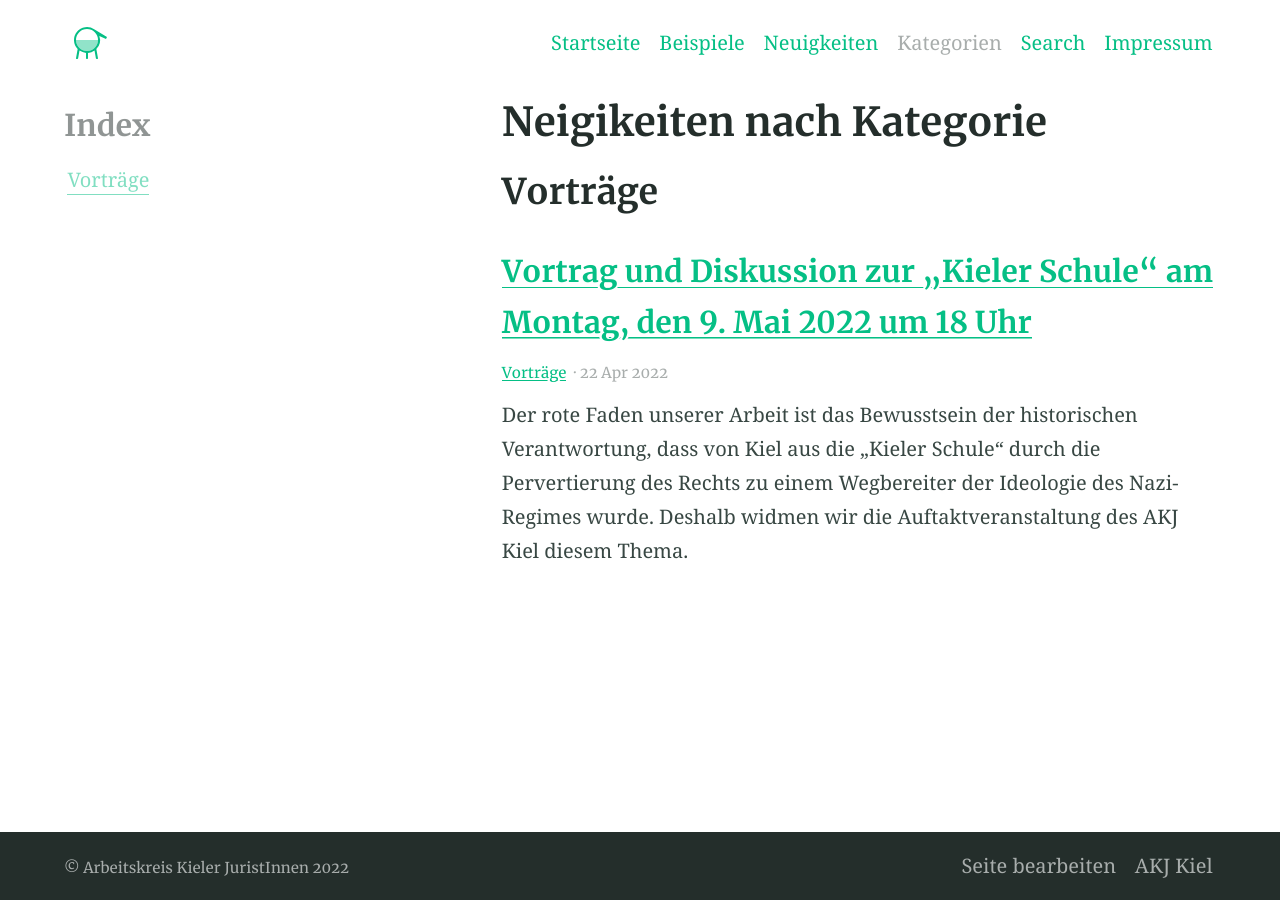
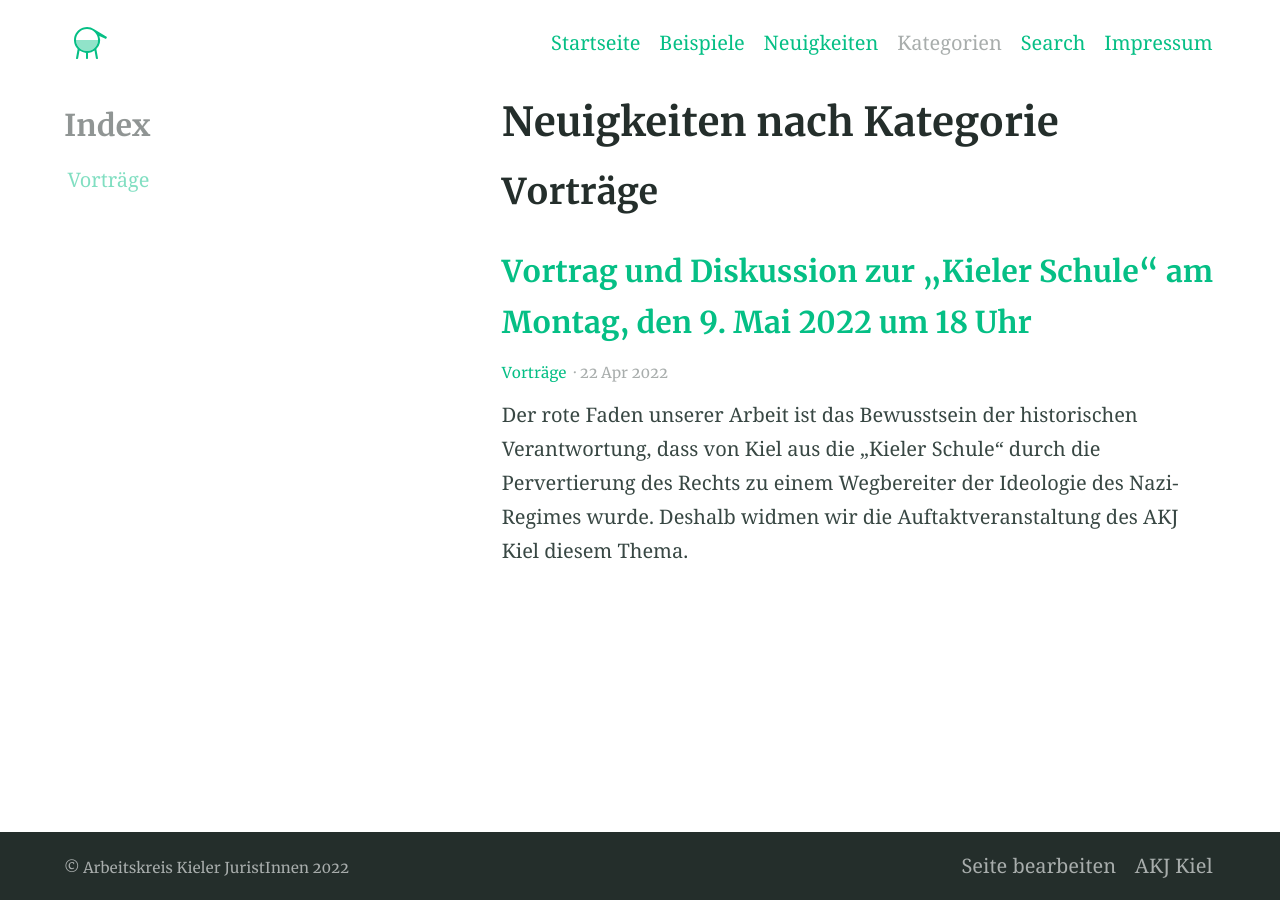
Before and after one commit to RincewindWizzard/website-akj, a Jekyll site: the page built from categories.md, in a window 1280 px wide. Built offline with Jekyll 4.4.1, drawn with Linux system fonts in a browser that asks for light colours.

Commit message:
underlines weg

```diff
--- a/_sass/sassline-base/_typography.scss
+++ b/_sass/sassline-base/_typography.scss
@@ -36,7 +36,7 @@ a {
 
   // Nice underlines for text links.
   p a, li a {
-    background-image: linear-gradient(to bottom,rgba(0, 0, 0, 0) 50%,$linkColour 50%);
+    //background-image: linear-gradient(to bottom,rgba(0, 0, 0, 0) 50%,$linkColour 50%);
     background-position: 0 93%;
     background-repeat: repeat-x;
     background-size: 100% 0.15rem;
--- a/categories.md
+++ b/categories.md
@@ -1,6 +1,6 @@
 ---
-title: Neigikeiten nach Kategorie
+title: Neuigkeiten nach Kategorie
 layout: categories
-excerpt: "Neigikeiten nach Kategorie"
+excerpt: "Neuigkeiten nach Kategorie"
 aside: true
 ---
```
Also changed, not shown: 1 other file.
